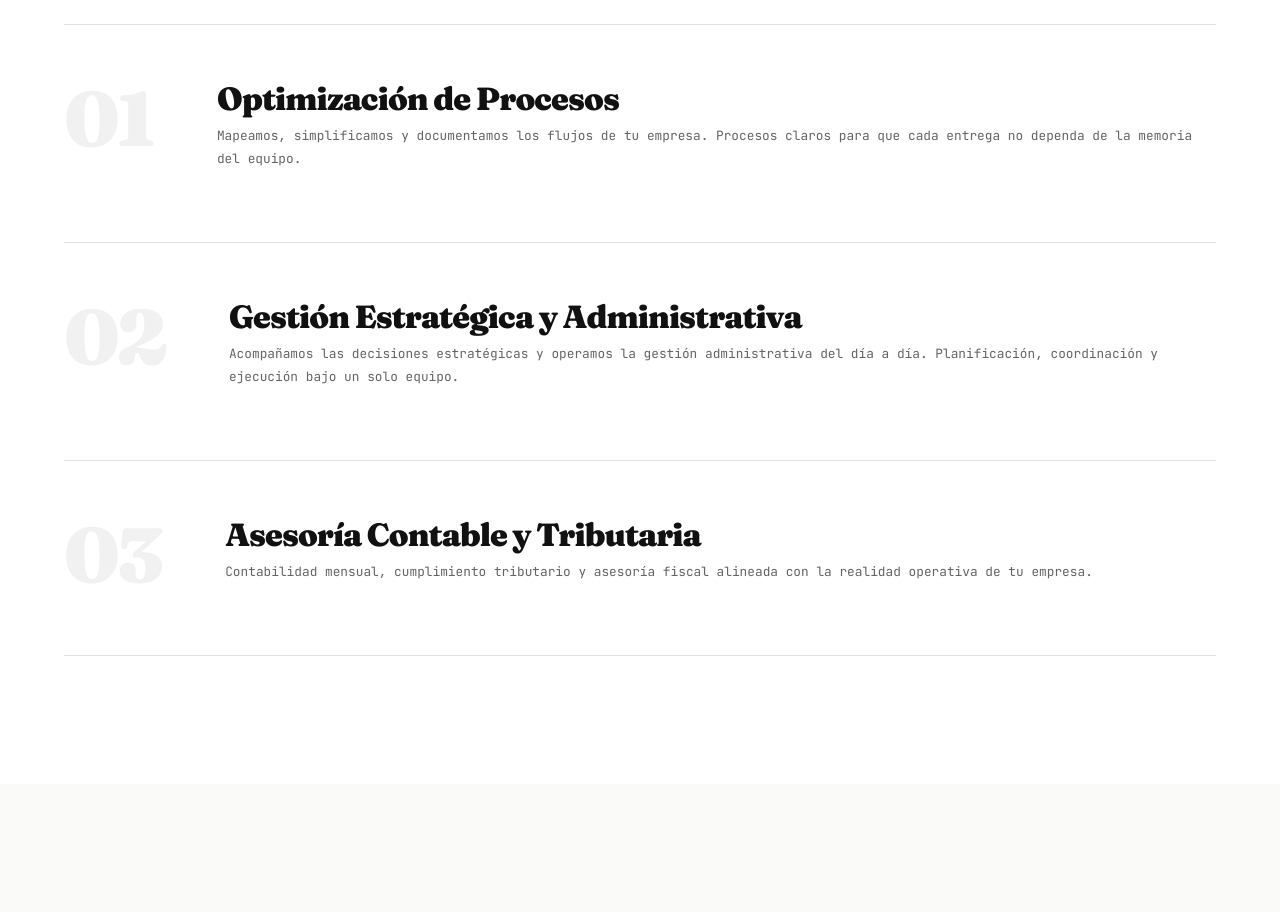
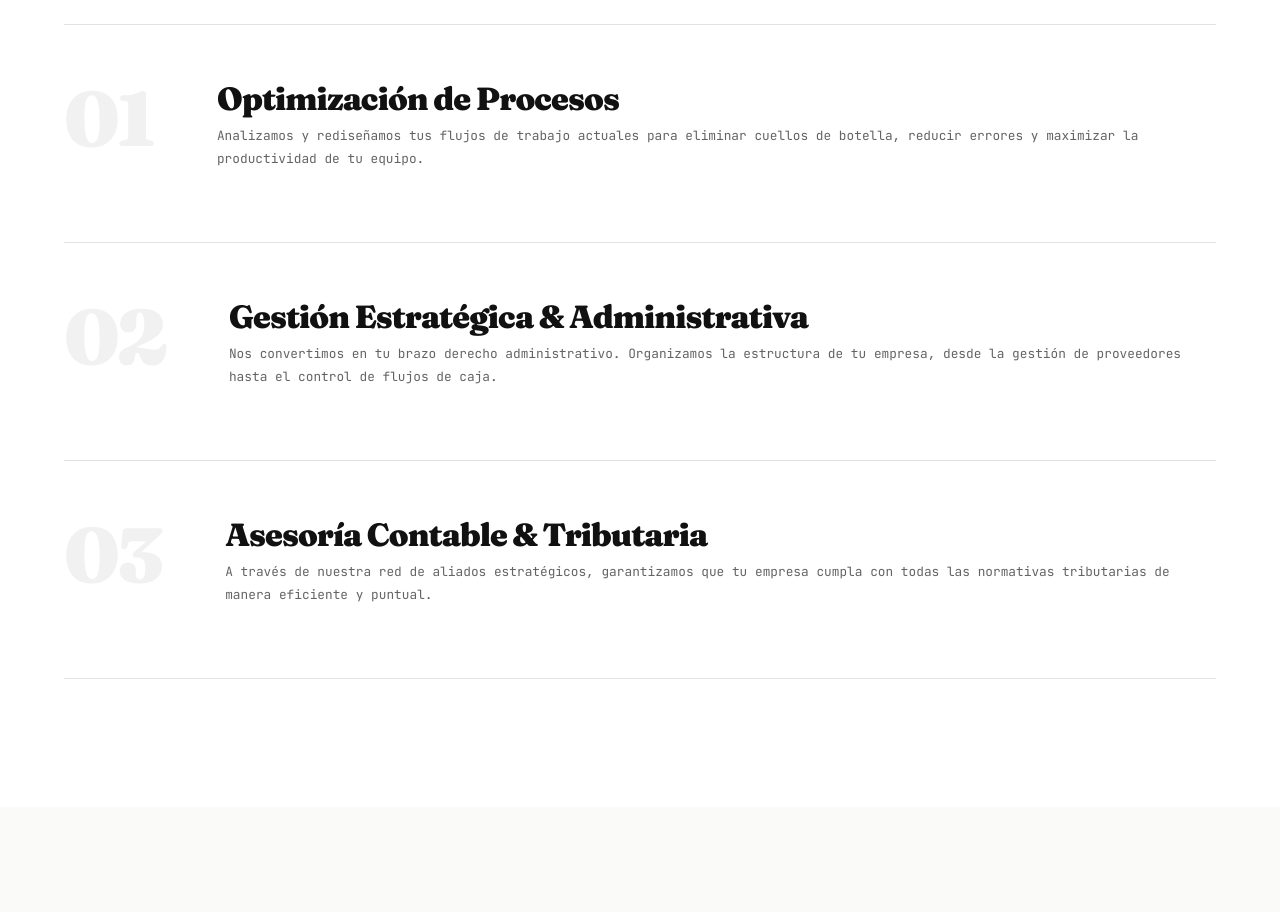
Before and after one commit to dietic/methodica, a Next.js app: page / in a window 1280 px wide. Shown: the part 1300-2212 px from the top of the page. Built offline with nearby package versions, Linux system fonts and the light colour scheme.

Commit message:
copy: replace service descriptions with the user-supplied text
- Optimización de Procesos, Gestión Estratégica & Administrativa, Asesoría Contable & Tributaria
- Update matching JSON-LD descriptions to mirror the visible copy

```diff
--- a/app/page.tsx
+++ b/app/page.tsx
@@ -42,25 +42,25 @@ const jsonLd = {
               "@type": "Service",
               name: "Optimización de Procesos",
               description:
-                "Mapeo, simplificación y documentación de los flujos operativos de la empresa para reducir improvisación y aumentar la predictibilidad de las entregas.",
+                "Analizamos y rediseñamos tus flujos de trabajo actuales para eliminar cuellos de botella, reducir errores y maximizar la productividad de tu equipo.",
             },
           },
           {
             "@type": "Offer",
             itemOffered: {
               "@type": "Service",
-              name: "Gestión Estratégica y Administrativa",
+              name: "Gestión Estratégica & Administrativa",
               description:
-                "Acompañamiento en decisiones estratégicas y operación de la gestión administrativa del día a día: planificación, coordinación y cumplimiento.",
+                "Nos convertimos en tu brazo derecho administrativo. Organizamos la estructura de tu empresa, desde la gestión de proveedores hasta el control de flujos de caja.",
             },
           },
           {
             "@type": "Offer",
             itemOffered: {
               "@type": "Service",
-              name: "Asesoría Contable y Tributaria",
+              name: "Asesoría Contable & Tributaria",
               description:
-                "Contabilidad mensual, cumplimiento tributario y asesoría fiscal alineada con la realidad operativa y los objetivos de la empresa.",
+                "A través de nuestra red de aliados estratégicos, garantizamos que tu empresa cumpla con todas las normativas tributarias de manera eficiente y puntual.",
             },
           },
         ],
@@ -207,9 +207,9 @@ export default function Home() {
                 </span>
                 <h3 className="service__name">Optimización de Procesos</h3>
                 <p className="service__desc">
-                  Mapeamos, simplificamos y documentamos los flujos de tu
-                  empresa. Procesos claros para que cada entrega no dependa
-                  de la memoria del equipo.
+                  Analizamos y rediseñamos tus flujos de trabajo actuales para
+                  eliminar cuellos de botella, reducir errores y maximizar la
+                  productividad de tu equipo.
                 </p>
               </article>
 
@@ -218,12 +218,12 @@ export default function Home() {
                   02
                 </span>
                 <h3 className="service__name">
-                  Gestión Estratégica y Administrativa
+                  Gestión Estratégica &amp; Administrativa
                 </h3>
                 <p className="service__desc">
-                  Acompañamos las decisiones estratégicas y operamos la
-                  gestión administrativa del día a día. Planificación,
-                  coordinación y ejecución bajo un solo equipo.
+                  Nos convertimos en tu brazo derecho administrativo.
+                  Organizamos la estructura de tu empresa, desde la gestión
+                  de proveedores hasta el control de flujos de caja.
                 </p>
               </article>
 
@@ -232,11 +232,12 @@ export default function Home() {
                   03
                 </span>
                 <h3 className="service__name">
-                  Asesoría Contable y Tributaria
+                  Asesoría Contable &amp; Tributaria
                 </h3>
                 <p className="service__desc">
-                  Contabilidad mensual, cumplimiento tributario y asesoría
-                  fiscal alineada con la realidad operativa de tu empresa.
+                  A través de nuestra red de aliados estratégicos, garantizamos
+                  que tu empresa cumpla con todas las normativas tributarias de
+                  manera eficiente y puntual.
                 </p>
               </article>
             </div>
```
